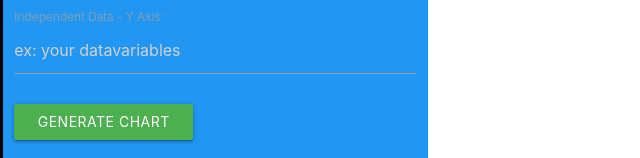
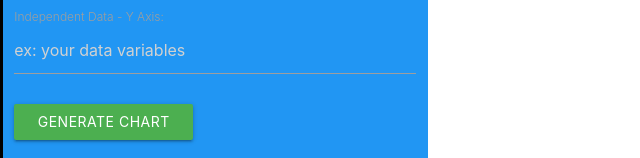
Before and after one commit to blkmtnmouth/ChartMaster, a website: page app/public/index.html in a window 1280 px wide. Shown: the part 642-800 px from the top of the page, 0-640 px from the left. Drawn offline with nearby package versions, Linux system fonts and the light colour scheme.

Commit message:
added space

```diff
--- a/app/public/index.html
+++ b/app/public/index.html
@@ -69,7 +69,7 @@
             <input id="xAxis" type = "text" placeholder = "ex: January, February"/>
             <br>
             <label for="yAxis">Independent Data - Y Axis:</label>
-            <input id="yAxis" type = "text" placeholder = "ex: your datavariables"/>
+            <input id="yAxis" type = "text" placeholder = "ex: your data variables"/>
             <br>
             <br>
             <button id="generateBtn" class="waves-effect waves-light btn waves-light green"><i class="material-icons left"></i>Generate Chart</button>
```
